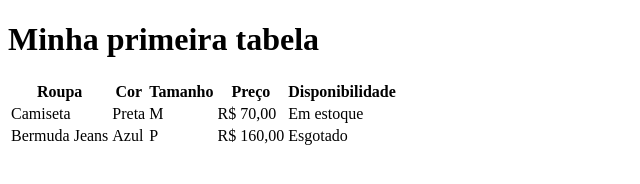
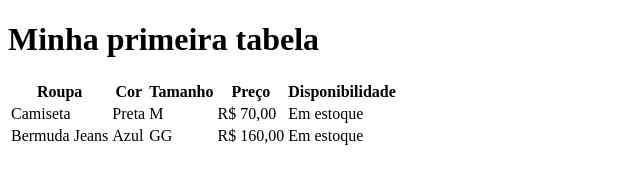
Before and after one commit to Vitor5782/Aula-9-html-tabelas, a plain HTML site: page index.html in a window 1280 px wide. Shown: the full height of the page, 0-640 px from the left. Drawn offline with Linux system fonts and the light colour scheme.

Commit message:
Alterado o tamanho da calça jeans e a disponibilidade

```diff
--- a/index.html
+++ b/index.html
@@ -26,9 +26,9 @@
         <tr>
             <td>Bermuda Jeans</td>
             <td>Azul</td>
-            <td>P</td>
+            <td>GG</td>
             <td>R$ 160,00</td>
-            <td>Esgotado</td>
+            <td>Em estoque</td>
         </tr>
     </table>
 
```
